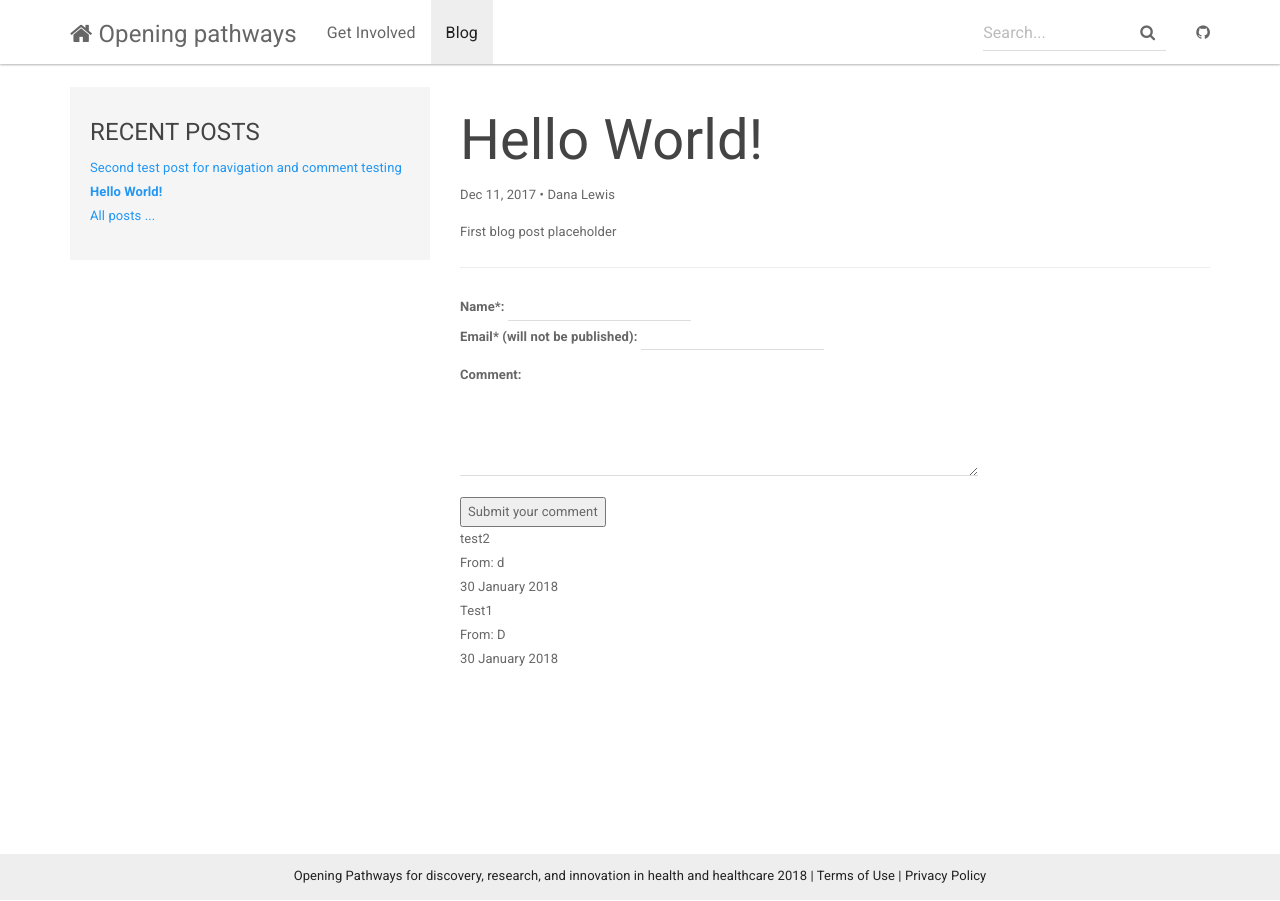
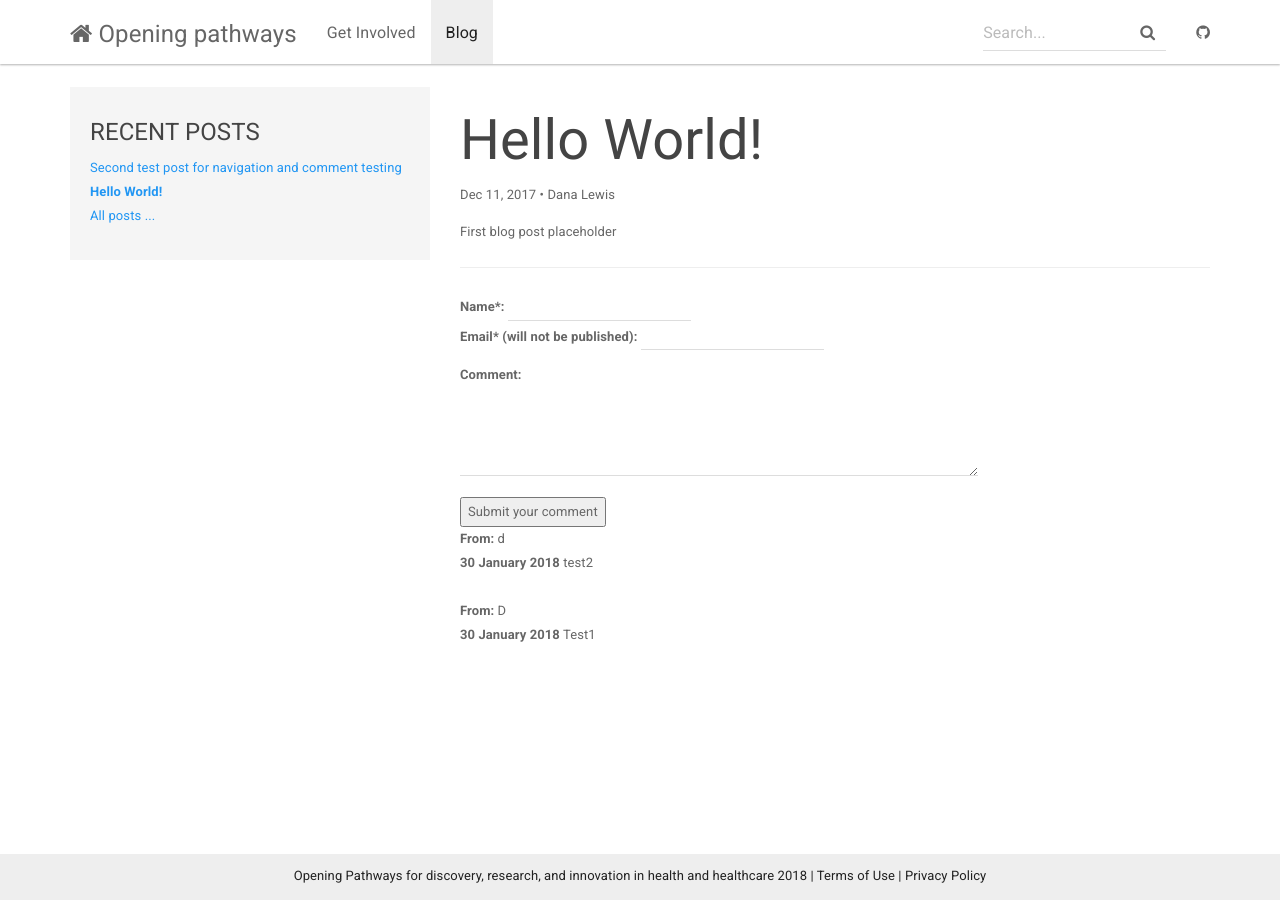
Before and after one commit to danamlewis/Testrepo2, a Jekyll site: the page built from _posts/2017-12-11-hello-world.md, in a window 1280 px wide. Built offline with Jekyll 4.4.1, drawn with Linux system fonts in a browser that asks for light colours; nearby versions of some CDN libraries; some of the changed lines change nothing that is shown.

Commit message:
Formatting

```diff
--- a/_includes/comments.html
+++ b/_includes/comments.html
@@ -3,8 +3,10 @@
 {% for comment in comments reversed %}
   {% assign commentData = comment[1] %}
     <div>
+     <b>From:</b> {{ commentData.name }}</br>
+<b>{{ commentData.date | date_to_long_string }}</b>
       {{ commentData.message }}</br>
-      From: {{ commentData.name }}</br>
-      {{ commentData.date | date_to_long_string }}
+</br>
     </div>
+
 {% endfor %}
```
